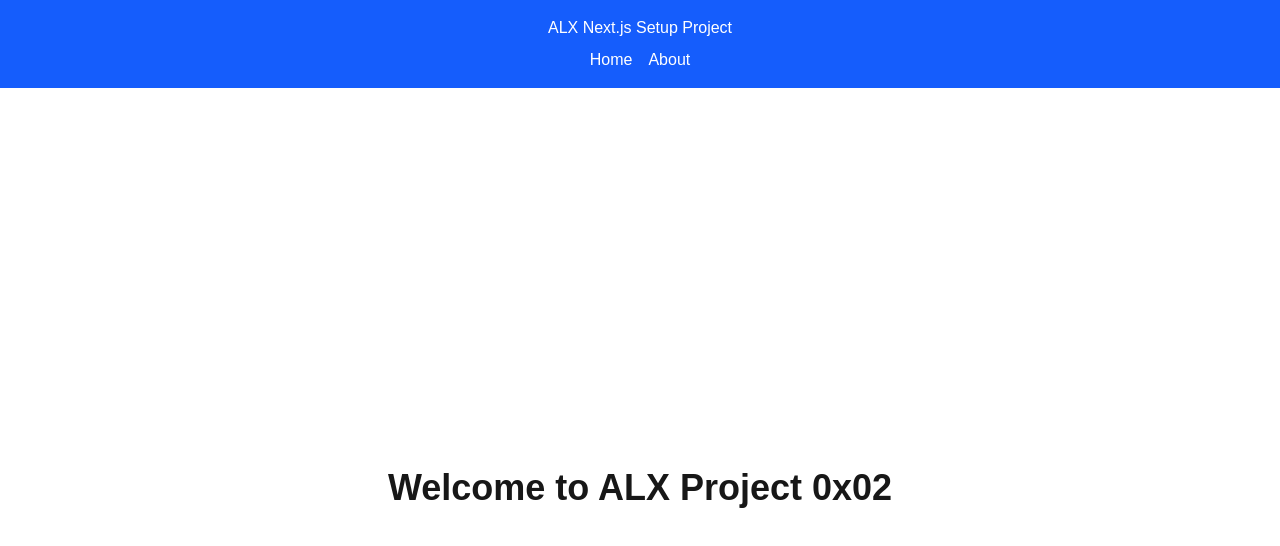
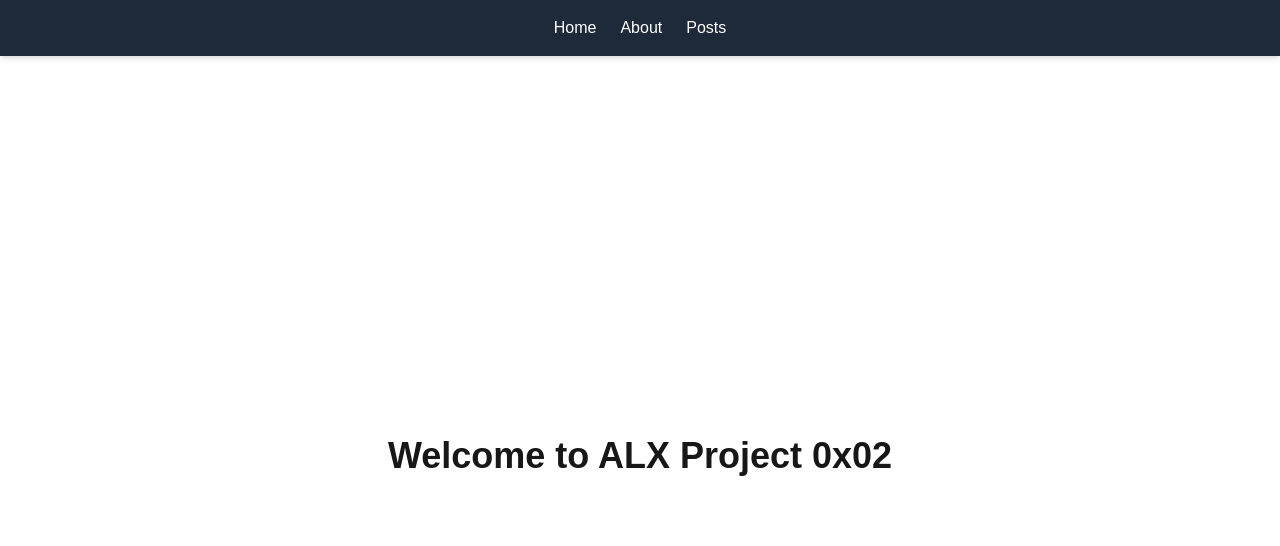
Before and after one commit to Ghost-610/alx-project-0x02-setup, a Next.js app in the folder alx-project-0x02/: page / in a window 1280 px wide. Shown: the top 546 px of the page. Built offline with nearby package versions, Linux system fonts and the light colour scheme.

Commit message:
new files done

```diff
--- a/alx-project-0x02/components/common/PostModal.tsx
+++ b/alx-project-0x02/components/common/PostModal.tsx
@@ -1,6 +1,6 @@
 // components/common/PostModal.tsx
 import React, { useState } from 'react';
-
+import Header from '../layout/Header';
 interface PostModalProps {
   isOpen: boolean;
   onClose: () => void;
@@ -23,6 +23,7 @@ const PostModal: React.FC<PostModalProps> = ({ isOpen, onClose, onSubmit }) => {
 
   return (
     <div className="fixed inset-0 flex items-center justify-center bg-black bg-opacity-50">
+      <Header />
       <div className="bg-amber-800 p-6 rounded-md w-80">
         <h2 className="text-lg font-semibold mb-4">Add New Post</h2>
         <form onSubmit={handleSubmit}>
--- a/alx-project-0x02/components/layout/Header.tsx
+++ b/alx-project-0x02/components/layout/Header.tsx
@@ -1,14 +1,14 @@
+
+import React from 'react';
 import Link from 'next/link';
 
 const Header = () => {
   return (
-    <header className="bg-blue-600 text-white p-4 text-center">
-      <h2>ALX Next.js Setup Project</h2>
-      <nav className="mt-2">
-        <ul className="flex justify-center space-x-4">
-          <li><a href="/home" className="text-white hover:underline">Home</a></li>
-          <li><a href="/about" className="text-white hover:underline">About</a></li>
-         </ul>
+    <header className="bg-gray-800 text-white p-4 shadow-md">
+      <nav className="flex justify-center space-x-6">
+        <Link href="/home" className="hover:text-yellow-400">Home</Link>
+        <Link href="/about" className="hover:text-yellow-400">About</Link>
+        <Link href="/posts" className="hover:text-yellow-400">Posts</Link>
       </nav>
     </header>
   );
--- /dev/null
+++ b/alx-project-0x02/pages/posts.tsx
@@ -0,0 +1,16 @@
+// pages/posts.tsx
+import React from 'react';
+import Header from '@/components/layout/Header';
+
+const Posts = () => {
+  return (
+    <>
+      <Header />
+      <main className="p-4">
+        <h1 className="text-2xl font-bold">Posts</h1>
+      </main>
+    </>
+  );
+};
+
+export default Posts;
```
